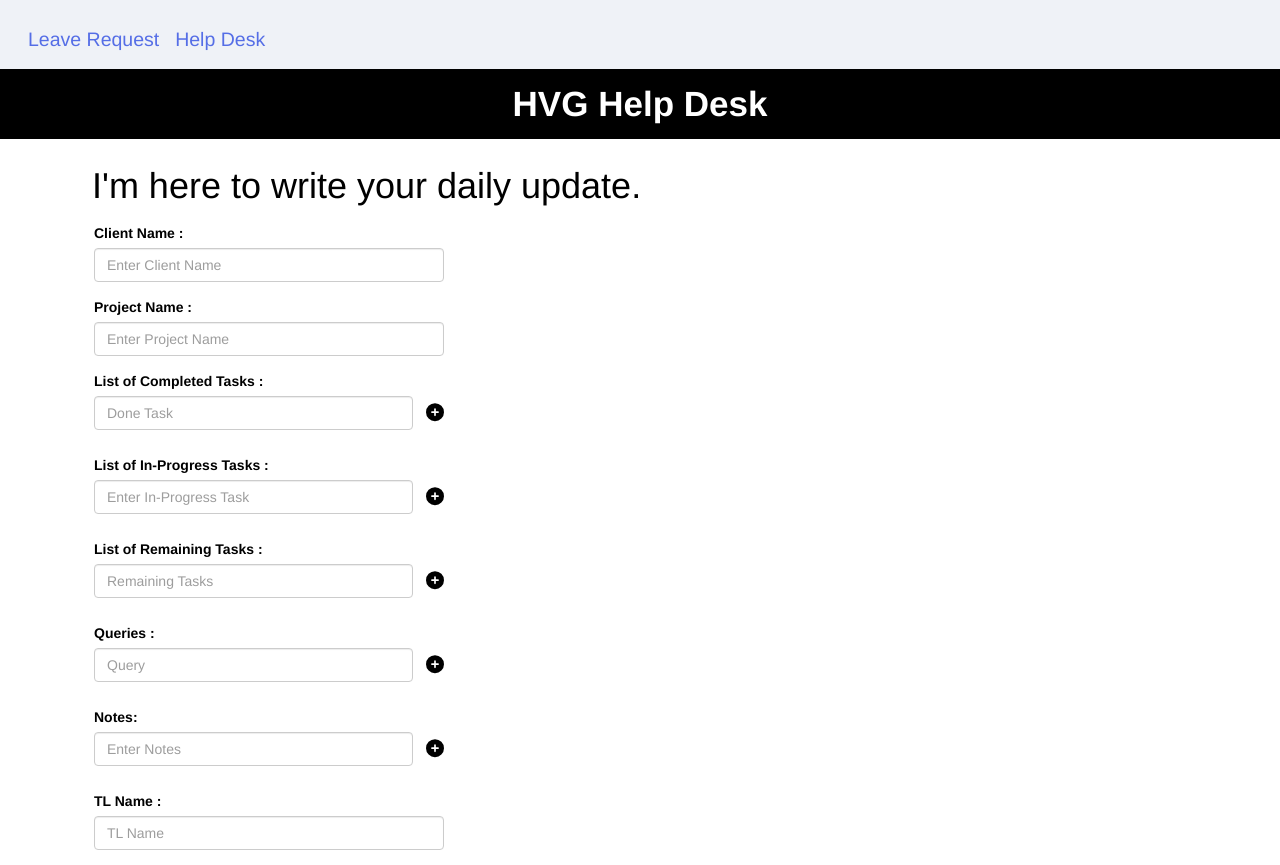
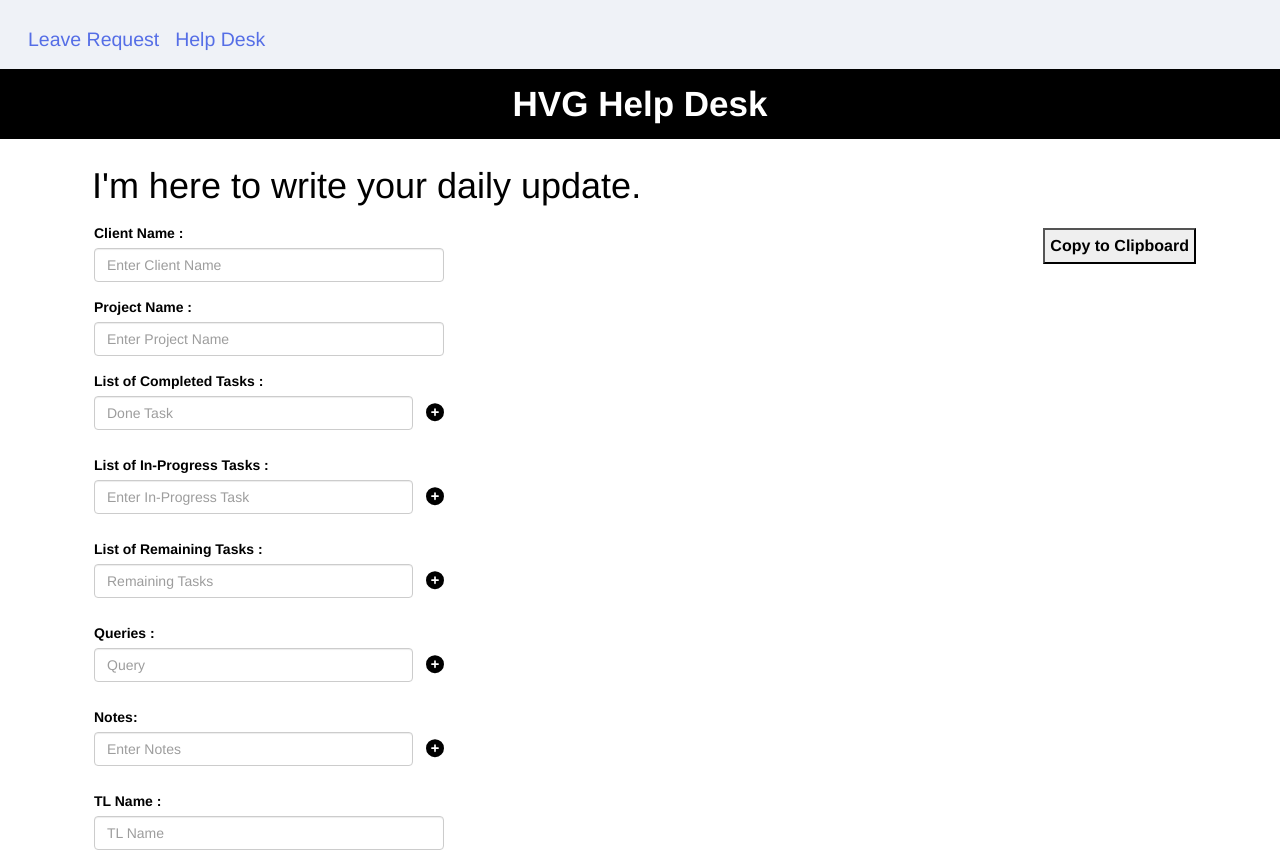
Before and after one commit to sagar-vaghela/employee-management, a Next.js app: page /help-desk in a window 1280 px wide. Built offline with nearby package versions, Linux system fonts and the light colour scheme.

Commit message:
apply copy to clipboard functionality

```diff
--- a/src/components/helpDesk/HelpDeskListing.js
+++ b/src/components/helpDesk/HelpDeskListing.js
@@ -11,27 +11,25 @@ function HelpDeskListing(props) {
           </b>
         )}
         <br />
-        <ol type="1">
+        <ul>
           {list &&
             list.map((task, index) => {
               if (task.value !== "") {
                 if (title === "List of Completed Tasks :") {
                   return (
-                    <>
-                      <li key={index}>
-                        {task.value} <b>[Done]</b>
-                      </li>
-                    </>
+                    <li key={index}>
+                      {index + 1}. {task.value} <b>[Done]</b>
+                    </li>
                   );
                 }
                 return (
-                  <>
-                    <li key={index}>{task.value}</li>
-                  </>
+                  <li key={index}>
+                    {index + 1}. {task.value}
+                  </li>
                 );
               }
             })}
-        </ol>
+        </ul>
       </span>
     </>
   );
--- a/src/pages/help-desk/index.js
+++ b/src/pages/help-desk/index.js
@@ -1,4 +1,4 @@
-import React, { useState, useEffect } from "react";
+import React, { useState, useEffect, useRef } from "react";
 import styles from "./helpdesk.module.css";
 import Moment from "moment";
 import HelpDeskListing from "@/components/helpDesk/HelpDeskListing";
@@ -23,6 +23,8 @@ const HelpDesk = () => {
   const [isNotesClicked, setIsNotesClicked] = useState(false);
   const [isRemainClicked, setIsRemainClicked] = useState(false);
   const [isQueriesClick, setIsQueriesClick] = useState(false);
+  const [isCopied, setIsCopied] = useState(false);
+  const HelpDeskRef = useRef(null);
   const formatDate = Moment().format("DD MMM, YYYY");
 
   useEffect(() => {
@@ -44,6 +46,22 @@ const HelpDesk = () => {
   useEffect(() => {
     queriesList.map((queriesTask, index) => (queriesTask.id = index));
   }, [queriesList]);
+
+  const onClickCopy = async () => {
+    if (HelpDeskRef.current === null) return;
+    const text = HelpDeskRef.current.innerText;
+    await navigator.clipboard
+      .writeText(text)
+      .then(() => {
+        setIsCopied(true);
+        setTimeout(() => setIsCopied(false), 2000); // Reset the copy status after 2 seconds
+      })
+      .catch((error) => {
+        console.error("Copy failed:", error);
+      });
+  };
+
+  console.log("isCopied", isCopied);
 
   const addTask = (task) => {
     setIsCompletedClick(true);
@@ -138,12 +156,14 @@ const HelpDesk = () => {
   };
   return (
     <>
-    <Nav/>
+      <Nav />
       <div className={styles.header}>
         <p>HVG Help Desk</p>
       </div>
       <div className={styles.starterTemplate}>
-        <h1 className={styles.head}>{`I'm here to write your daily update.`}</h1>
+        <h1
+          className={styles.head}
+        >{`I'm here to write your daily update.`}</h1>
       </div>
       <div className={styles.container}>
         <div className="col-sm-5">
@@ -229,9 +249,13 @@ const HelpDesk = () => {
               onChange={(e) => setTlName(e.target.value)}
             />
           </div>
-
         </div>
         <div className="col-sm-7">
+          <button className="float_right" onClick={() => onClickCopy()}>
+            Copy to Clipboard
+          </button>
+
+          <div id="mail_body" ref={HelpDeskRef}>
             <div className={styles.mailBody}>
               {project && (
                 <span className="subject">
@@ -289,6 +313,7 @@ const HelpDesk = () => {
             </div>
           </div>
         </div>
+      </div>
     </>
   );
 };
--- a/src/styles/globals.css
+++ b/src/styles/globals.css
@@ -143,10 +143,10 @@ a {
   border: 1px solid #ccc;
   border-radius: 4px;
 }
-h3{
+h3 {
   font-size: 24px !important;
 }
-h2{
+h2 {
   font-size: 30px !important;
   margin: 20px 0px 10px;
 }
@@ -159,3 +159,13 @@ textarea.form-control {
 div .col-lg-6 {
   padding: 0 15px;
 }
+.float_right {
+  float: right;
+  margin: 5px 5px 10px 5px;
+  padding: 5px;
+  font-size: 16px;
+  font-weight: bold;
+}
+ul {
+  list-style: none;
+}
```
Also changed, not shown: src/pages/leave-request/index.js (+25 -6 lines), src/pages/leave-request/leaveRequest.module.css (added). Lines whose indentation alone changed are shown as unchanged.
